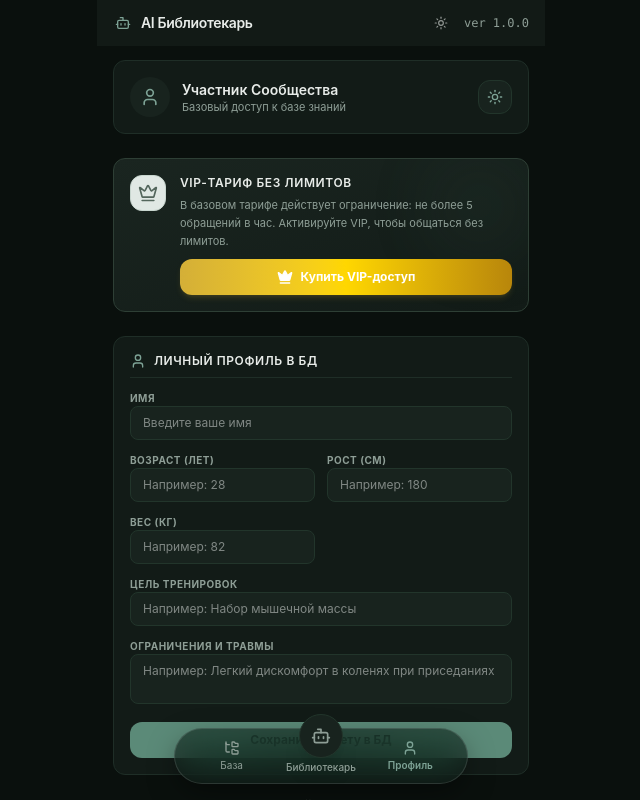
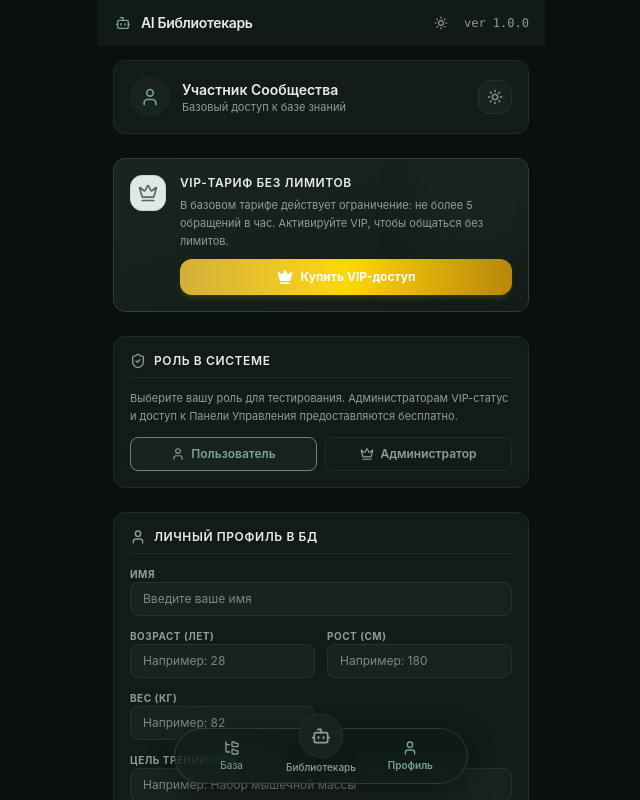
Before and after one commit to Oleg-YTS/trainer-ai-bot, a React (Vite) app in the folder webapp/: page / in a window 1280 px wide. Both pictures are taken after a click on the button "Профиль". Shown: the whole page, without its empty margins (319-959 px from the left). Built offline with nearby package versions, Linux system fonts and the light colour scheme; no server answers.

Commit message:
feat: administrator status toggle in profile and conditional visibility of administrative tools

```diff
--- a/webapp/server.ts
+++ b/webapp/server.ts
@@ -77,6 +77,7 @@ export interface Client {
   name: string;
   profile: ClientProfile;
   is_vip: boolean; // True for personal training clients
+  is_admin?: boolean; // True for administrators/trainers
   created_at: string;
 }
 
@@ -146,6 +147,7 @@ class Database {
       telegram_user_id: 20001,
       name: 'Иван',
       is_vip: true,
+      is_admin: true,
       profile: {
         name: 'Иван',
         gender: 'male',
@@ -973,7 +975,7 @@ app.put('/api/escalations/:id/resolve', (req: Request, res: Response) => {
 
 // Update Client Profile Endpoint
 app.post('/api/client/profile', (req: Request, res: Response) => {
-  const { client_id, name, age, height, weight, goal, restrictions } = req.body;
+  const { client_id, name, age, height, weight, goal, restrictions, is_admin } = req.body;
   const client = db.clients.find(c => c.id === Number(client_id || 1));
   if (!client) return res.status(404).json({ error: 'Client not found' });
 
@@ -986,6 +988,13 @@ app.post('/api/client/profile', (req: Request, res: Response) => {
   if (weight !== undefined) client.profile.weight = Number(weight);
   if (goal) client.profile.goal = stripEmojis(goal);
   if (restrictions !== undefined) client.profile.restrictions = stripEmojis(restrictions);
+
+  if (is_admin !== undefined) {
+    client.is_admin = !!is_admin;
+    if (client.is_admin) {
+      client.is_vip = true; // Admins are always VIP by default
+    }
+  }
 
   res.json({ success: true, client });
 });
--- a/webapp/src/components/MobileProfile.tsx
+++ b/webapp/src/components/MobileProfile.tsx
@@ -42,6 +42,7 @@ export const MobileProfile: React.FC<MobileProfileProps> = ({
   const [profileLoading, setProfileLoading] = useState(true);
   const [profileSaving, setProfileSaving] = useState(false);
   const [isVip, setIsVip] = useState(false);
+  const [isAdmin, setIsAdmin] = useState(false);
   const [saveSuccess, setSaveSuccess] = useState(false);
   const [vipUpgrading, setVipUpgrading] = useState(false);
 
@@ -61,6 +62,7 @@ export const MobileProfile: React.FC<MobileProfileProps> = ({
         if (response.ok) {
           const res = await response.json();
           setIsVip(!!res.is_vip);
+          setIsAdmin(!!res.is_admin);
           if (res.profile) {
             setFormName(res.profile.name || '');
             setFormAge(res.profile.age !== undefined ? String(res.profile.age) : '');
@@ -79,6 +81,32 @@ export const MobileProfile: React.FC<MobileProfileProps> = ({
     loadProfile();
   }, []);
 
+  const handleToggleAdmin = async (newAdminState: boolean) => {
+    setIsAdmin(newAdminState);
+    if (newAdminState) {
+      setIsVip(true);
+    }
+    try {
+      const response = await apiFetch('/api/client/profile', {
+        method: 'POST',
+        headers: { 'Content-Type': 'application/json' },
+        body: JSON.stringify({
+          client_id: 1,
+          is_admin: newAdminState
+        })
+      });
+      if (response.ok) {
+        const res = await response.json();
+        if (res?.client) {
+          setIsVip(!!res.client.is_vip);
+          setIsAdmin(!!res.client.is_admin);
+        }
+      }
+    } catch (err) {
+      console.error('Failed to toggle admin role:', err);
+    }
+  };
+
   const handleSaveProfile = async (e: React.FormEvent) => {
     e.preventDefault();
     setProfileSaving(true);
@@ -94,13 +122,18 @@ export const MobileProfile: React.FC<MobileProfileProps> = ({
           height: formHeight ? Number(formHeight) : undefined,
           weight: formWeight ? Number(formWeight) : undefined,
           goal: formGoal,
-          restrictions: formRestrictions
+          restrictions: formRestrictions,
+          is_admin: isAdmin
         })
       });
       if (response.ok) {
         const res = await response.json();
         if (res && res.success) {
           setSaveSuccess(true);
+          if (res.client) {
+            setIsVip(!!res.client.is_vip);
+            setIsAdmin(!!res.client.is_admin);
+          }
           setTimeout(() => setSaveSuccess(false), 3000);
         }
       }
@@ -269,6 +302,56 @@ export const MobileProfile: React.FC<MobileProfileProps> = ({
               </button>
             )}
           </div>
+        </div>
+      </div>
+
+      {/* ========================================== */}
+      {/* SECTION ROLE: ВЫБОР РОЛИ В СИСТЕМЕ         */}
+      {/* ========================================== */}
+      <div className={`p-4 rounded-xl border ${
+        isDark ? 'bg-[#121B17] border-[#1F2E27]' : 'bg-white border-[#D8E0DB]'
+      }`}>
+        <div className="flex items-center gap-2 border-b pb-2 border-inherit mb-3">
+          <ShieldCheck className="w-4 h-4 text-[#7DA295]" />
+          <h2 className="font-semibold text-xs uppercase tracking-wider text-inherit">Роль в системе</h2>
+        </div>
+
+        <p className={`text-[11px] leading-relaxed mb-3 ${isDark ? 'text-[#8E9E96]' : 'text-[#53665C]'}`}>
+          Выберите вашу роль для тестирования. Администраторам VIP-статус и доступ к Панели Управления предоставляются бесплатно.
+        </p>
+
+        <div className="grid grid-cols-2 gap-2">
+          <button
+            onClick={() => handleToggleAdmin(false)}
+            className={`py-2 px-3 rounded-lg border text-xs font-semibold flex items-center justify-center gap-1.5 transition ${
+              !isAdmin
+                ? isDark
+                  ? 'bg-[#18231E] border-[#5B8A78] text-[#7DA295] shadow-sm shadow-[#5B8A78]/10'
+                  : 'bg-[#F4F7F5] border-[#2B4A3D] text-[#2B4A3D]'
+                : isDark
+                  ? 'bg-transparent border-[#1F2E27] text-[#8E9E96] hover:bg-[#18231E]'
+                  : 'bg-transparent border-[#E0E8E3] text-[#7E9187] hover:bg-[#F4F7F5]'
+            }`}
+          >
+            <User className="w-3.5 h-3.5" />
+            <span>Пользователь</span>
+          </button>
+
+          <button
+            onClick={() => handleToggleAdmin(true)}
+            className={`py-2 px-3 rounded-lg border text-xs font-semibold flex items-center justify-center gap-1.5 transition ${
+              isAdmin
+                ? isDark
+                  ? 'bg-gradient-to-br from-[#FFDF00]/10 to-[#D4AF37]/20 border-[#D4AF37] text-[#D4AF37] shadow-sm shadow-[#D4AF37]/10'
+                  : 'bg-[#FFDF00]/10 border-[#D4AF37] text-[#B8860B]'
+                : isDark
+                  ? 'bg-transparent border-[#1F2E27] text-[#8E9E96] hover:bg-[#18231E]'
+                  : 'bg-transparent border-[#E0E8E3] text-[#7E9187] hover:bg-[#F4F7F5]'
+            }`}
+          >
+            <Crown className="w-3.5 h-3.5" />
+            <span>Администратор</span>
+          </button>
         </div>
       </div>
 
@@ -492,7 +575,8 @@ export const MobileProfile: React.FC<MobileProfileProps> = ({
       {/* ========================================== */}
       {/* SECTION 2: ДЛЯ АДМИНА (For Admin / Trainer)*/}
       {/* ========================================== */}
-      <div className="space-y-3 pt-2">
+      {isAdmin && (
+        <div className="space-y-3 pt-2">
         <div className="flex items-center gap-2 px-1">
           <ShieldCheck className="w-4 h-4 text-[#7DA295]" />
           <h2 className="font-semibold text-sm uppercase tracking-wider text-inherit">
@@ -821,6 +905,7 @@ export const MobileProfile: React.FC<MobileProfileProps> = ({
           </div>
         </div>
       </div>
+      )}
     </div>
   );
 };
```
